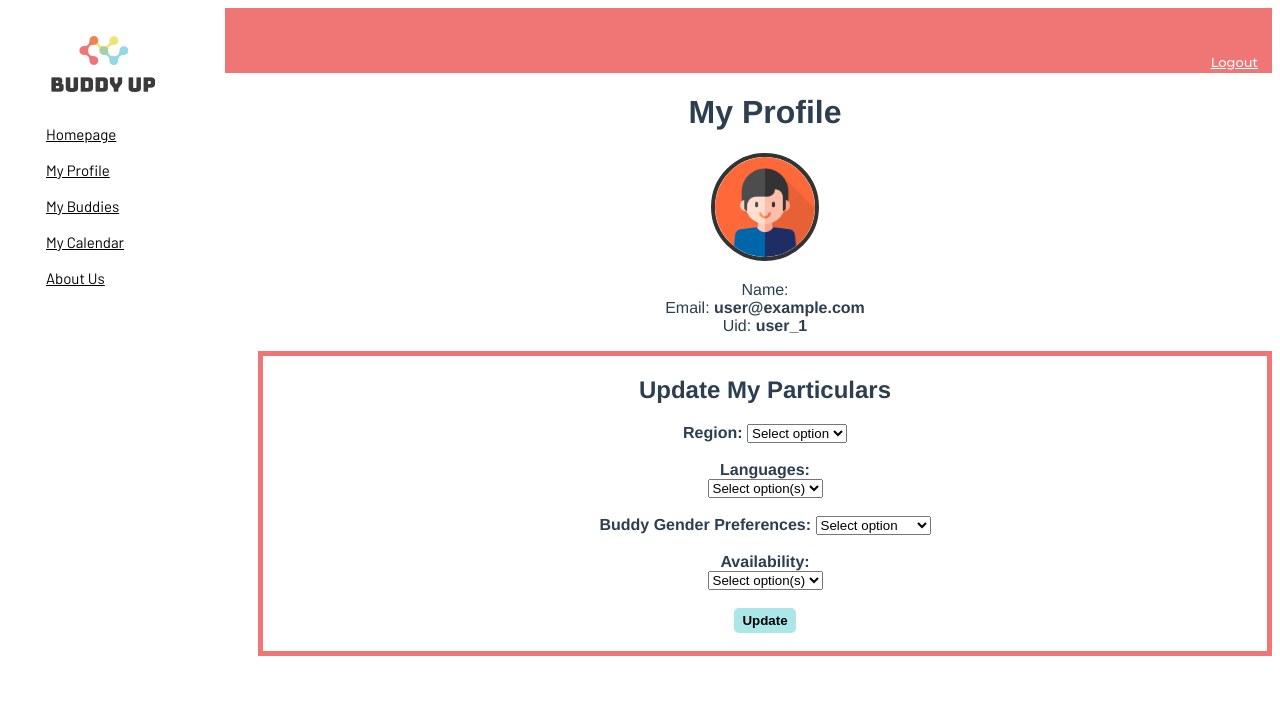
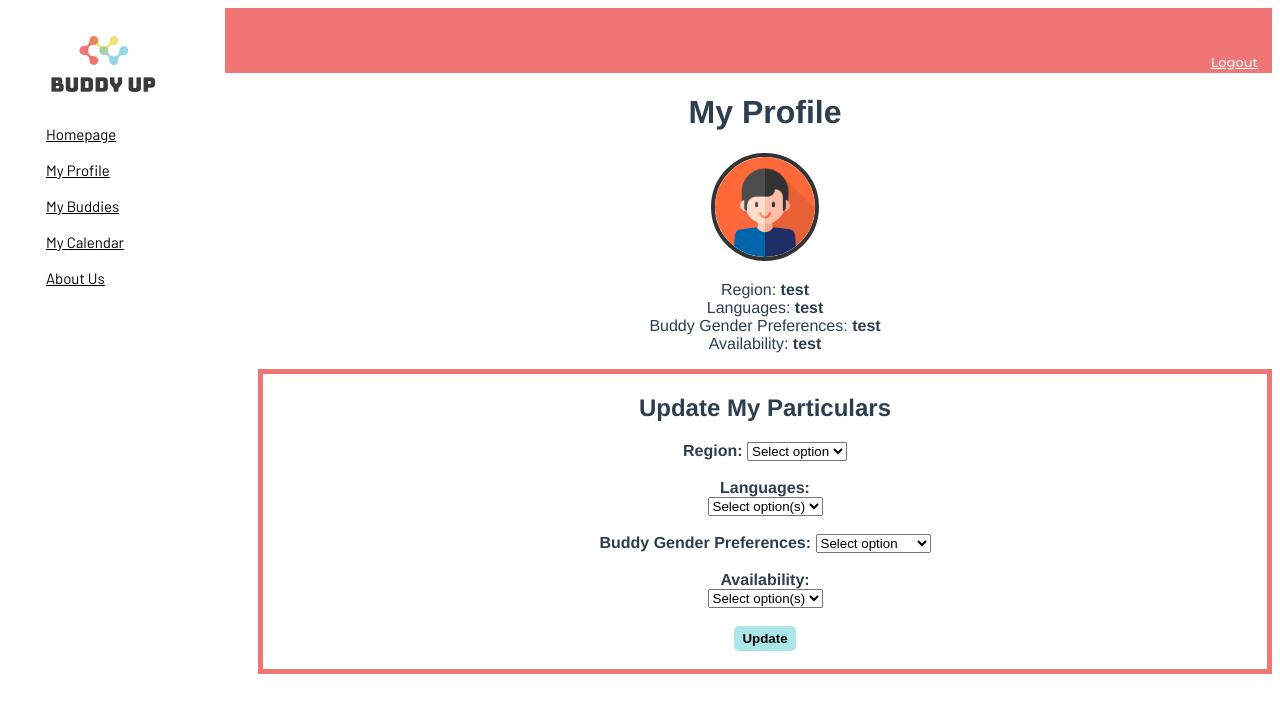
Before and after one commit to yx0555/BuddyUp, a Vue app: page /profile in a window 1280 px wide. Shown: the top 712 px of the page. Built offline with nearby package versions, Linux system fonts and the light colour scheme; no server answers; the database is empty; sample sign-in values are in the browser's storage.

Commit message:
Profile Ver. 4: Debugging displaying info (mustache syntax)

```diff
--- a/src/views/Profile.vue
+++ b/src/views/Profile.vue
@@ -7,9 +7,10 @@
       <h1>My Profile</h1>
       <img src="@/assets/man.png" style="width:100px; height:100px; border-radius:50%; border:4px solid #333"/>
         <p style="text-align: center">
-          Name: <strong>{{user.region}}</strong><br>
-          Email: <strong>{{user.email}}</strong><br>
-          Uid: <strong>{{user.uid}}</strong><br>
+          Region: <strong>{{this.region}}</strong><br>
+          Languages: <strong>{{this.languages}}</strong><br>
+          Buddy Gender Preferences: <strong>{{this.buddyGenderPreference}}</strong><br>
+          Availability: <strong>{{this.availability}}</strong><br>
         </p>
     </div>
 
@@ -162,7 +163,7 @@
 import NavBar from "../components/NavBar.vue";
 import SideBar from "../components/SideBar.vue";
 import firebaseApp from "../firebase.js";
-import { getFirestore, updateDoc, doc } from "firebase/firestore";
+import { getFirestore, updateDoc, doc, getDoc } from "firebase/firestore";
 import { getAuth, onAuthStateChanged } from "firebase/auth";
 
 const db = getFirestore(firebaseApp);
@@ -179,6 +180,10 @@ export default {
   data() {
     return {
       user: false,
+      region: "test",
+      languages: "test",
+      buddyGenderPreference: "test",
+      availability: "test"
     };
   },
 
@@ -187,26 +192,32 @@ export default {
     onAuthStateChanged(auth, (user) => {
       if (user) {
         this.user = user;
+        var uid = user.uid;
+        const docRef = getDoc(doc(db, "Users", uid));
+
+        docRef.then(function(snapshot) {
+          const region = snapshot.data().region;
+          console.log("DEBUGGING: " + region)
+          // const languages = snapshot.data().languages;
+          // const genderPref = snapshot.data().genderPref;
+          // const availability = snapshot.data().availability;
+        })
+
+        // const snapshot = getDoc(doc(db, "Users", uid));
+        // var region = snapshot.data().region;
+        // var languages = snapshot.data().region;
+        // var genderPref = snapshot.data().genderPref;
+        // var availability = snapshot.data().availability;
+        // this.user.region = region;
+        // this.user.languages = languages;
+        // this.user.genderPref = genderPref;
+        // this.user.availability = availability;
+
       } else {
         alert("you must be logged in to view this page")
         this.$router.push("/")
       }
     });
-
-    // BUGGY HELP
-    // async function loadPreferences() {
-    //   // var uid = auth.currentUser.uid;
-    //   const snapshot = await getDoc(doc(db, "Users", "iCrmHNJbs3SbmUxqe4EN8uYL24M2"));
-    //   var region = snapshot.data().region;
-    //   var languages = snapshot.data().region;
-    //   var genderPref = snapshot.data().genderPref;
-    //   var availability = snapshot.data().availability;
-    //   this.user.region = region;
-    //   this.user.languages = languages;
-    //   this.user.genderPref = genderPref;
-    //   this.user.availability = availability;
-    // }
-    // loadPreferences()
   },
 
   methods: {
```
